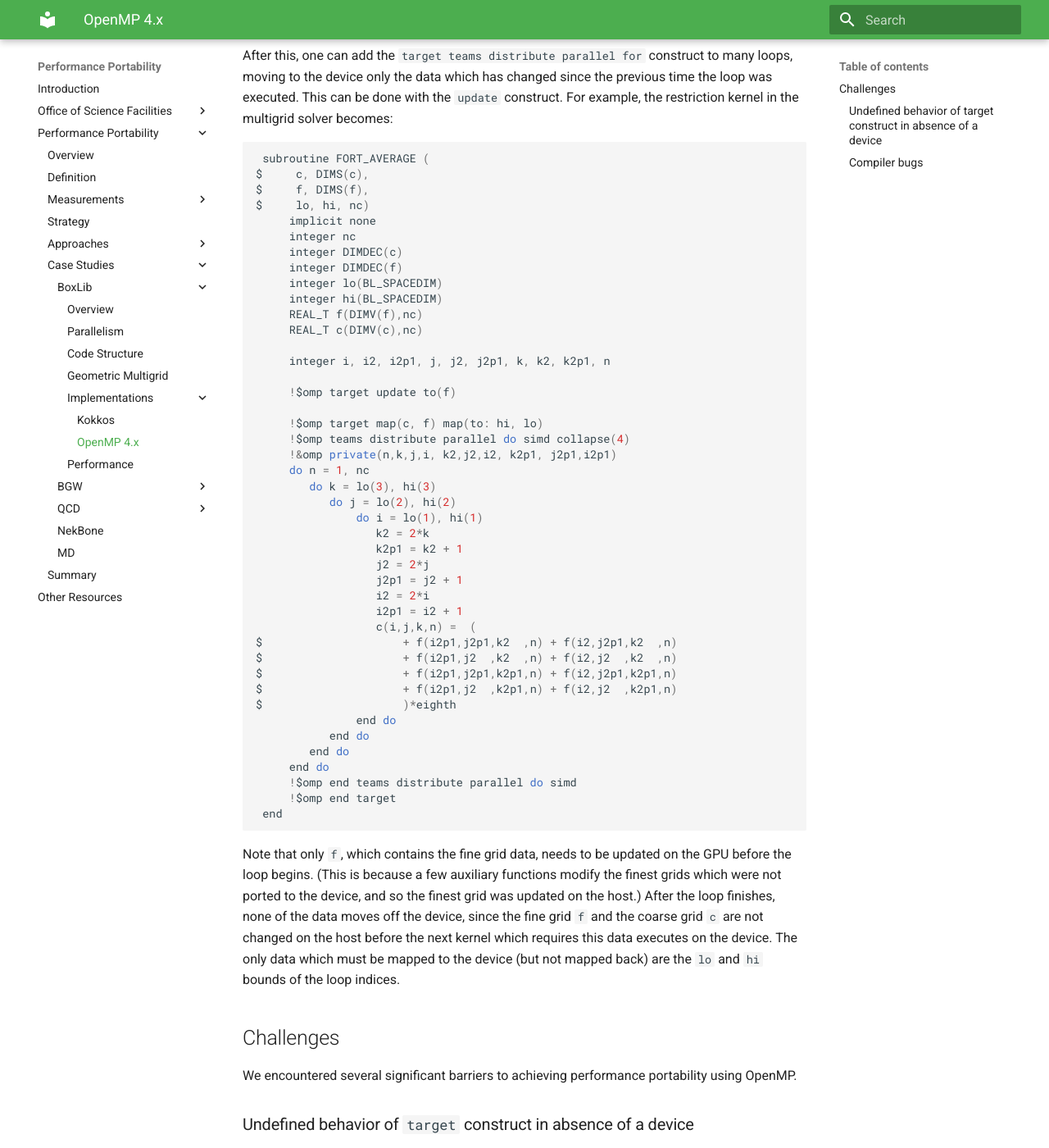
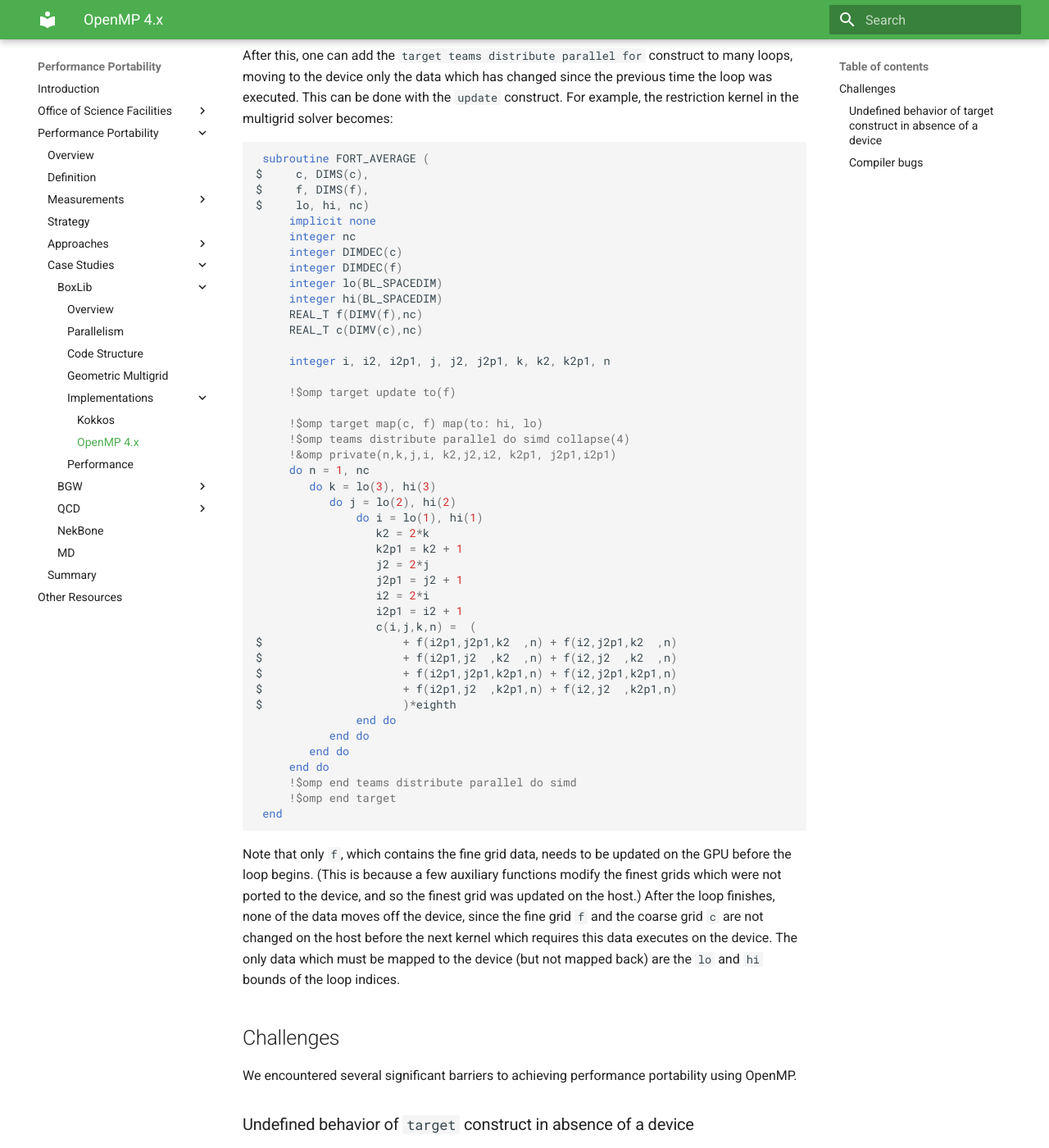
Before and after one commit to jrdeslippe/perfportsite, an MkDocs documentation site: the page built from docs/case_studies/amr/openmp_implementation.md, in a window 1280 px wide and 1400 px high, scrolled down 2014 px. Shown: the whole window at 82% size. Built offline with MkDocs 1.6.1 and Material for MkDocs 9.7.7, drawn with Linux system fonts in a browser that asks for light colours; old or Windows-style settings are respelled for this version of MkDocs.

Commit message:
fixing some syntax highlighting

````diff
--- a/docs/case_studies/amr/openmp_implementation.md
+++ b/docs/case_studies/amr/openmp_implementation.md
@@ -104,7 +104,7 @@
 previous time the loop was executed. This can be done with the `update`
 construct. For example, the restriction kernel in the multigrid solver becomes:
 
-```C++
+```Fortran
  subroutine FORT_AVERAGE (
 $     c, DIMS(c),
 $     f, DIMS(f),
````
